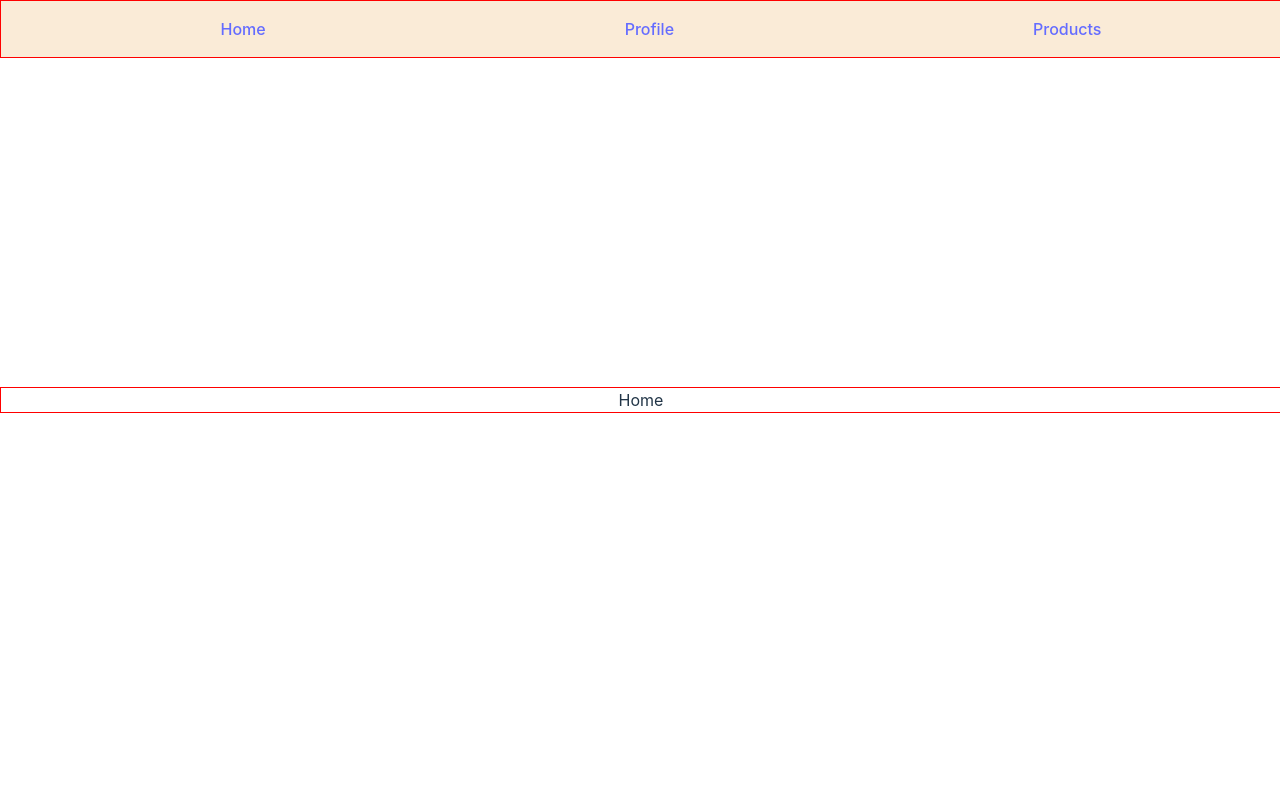
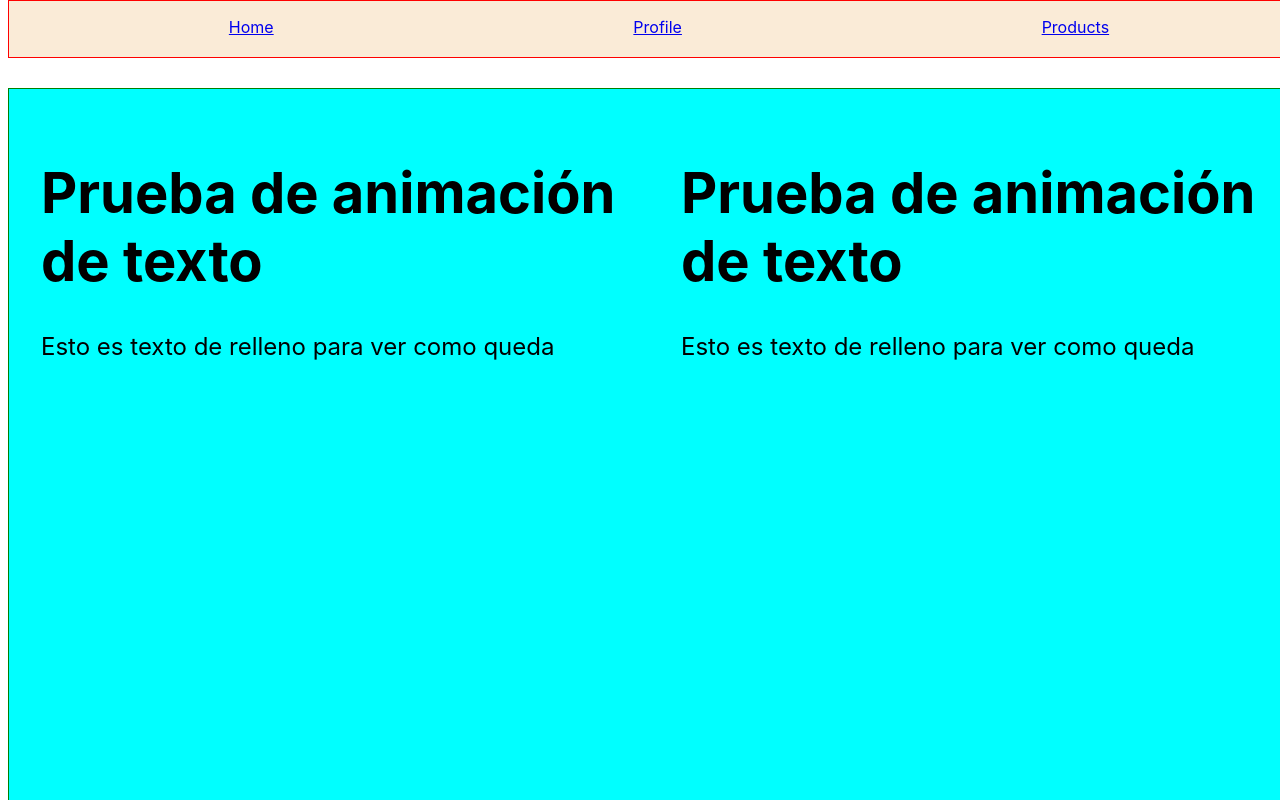
Before and after one commit to Juansa77/etwp, a React (Vite) app: page / in a window 1280 px wide. Shown: the top 800 px of the page. Built offline with nearby package versions, Linux system fonts and the light colour scheme.

Commit message:
added animated text dinamic component, added div separator component

```diff
--- a/src/App.css
+++ b/src/App.css
@@ -1,6 +1,7 @@
 .app{
   min-width: 100vw;
-  height: min-content;
-
-
+  min-height: 100vh;
+  display: flex;
+  flex-direction: column;
+  min-height: 90vh;
 }
--- /dev/null
+++ b/src/components/AnimatedText/AnimatedText.css
@@ -0,0 +1,23 @@
+.animated-text-container{
+    min-height: 60vh;
+    width: 50vw;
+    background-color: aqua;
+    display: flex;
+    overflow: hidden;
+
+}
+
+.animated-text{
+    padding: 4vh;
+
+  transform: translateX(-100%); /* Inicialmente fuera de la pantalla a la izquierda */
+  transition: transform 1.5s ease;
+
+}
+
+.animated-text>h1{
+  font-size: 7vh;
+}
+.animated-text>p{
+  font-size: 3vh;
+}
--- /dev/null
+++ b/src/components/AnimatedText/AnimatedText.jsx
@@ -0,0 +1,74 @@
+import { useEffect, useRef, useState } from "react";
+import "./AnimatedText.css";
+
+const AnimatedText = ({ direction }) => {
+  const [isVisible, setIsVisible] = useState(false);
+  const animatedTextRef = useRef(null);
+
+  //*------------ Función para verificar si el elemento es visible-----------------
+  const checkVisibility = () => {
+    //* Apuntamos al ref del texto que vamos a animar
+    const element = animatedTextRef.current;
+    if (!element) return;
+    //* usamos getBounding, que nos proporciona info del elemento y su posición relativa
+    const rect = element.getBoundingClientRect();
+    //* Calculamos el area visible, utilizamos el método adicional document por si no es compatible con el navegador
+    const windowHeight =
+      window.innerHeight || document.documentElement.clientHeight;
+
+    //* Comprueba si el elemento (rect) está en el área visible de la pantalla
+    const isVisible = rect.top <= windowHeight && rect.bottom >= 0;
+
+    setIsVisible(isVisible);
+  };
+
+  //*---UseEffect para añadir el listener al scroll-----
+  useEffect(() => {
+    const scrollHandler = () => {
+      checkVisibility();
+    };
+
+    // Agrega un event listener para detectar el scroll, aplicamos la función para comprobar visibilidad al scroll
+    window.addEventListener("scroll", scrollHandler);
+
+    //* Comprueba la visibilidad inicial
+    checkVisibility();
+
+    //* Limpia el event listener cuando el componente se desmonta
+    return () => {
+      window.removeEventListener("scroll", scrollHandler);
+    };
+  }, []);
+
+  //*----UseEffect para aplicar la clase en caso de que sea visible
+  useEffect(() => {
+    // Aplica la animación cuando el elemento es visible
+    if (isVisible) {
+      animatedTextRef.current.style.transform = "translateX(0)";
+    }
+  }, [isVisible]);
+
+  return (
+    <div className="animated-text-container">
+      <div
+        className={`animated-text ${isVisible ? "visible" : ""}`}
+        style={{
+          transform:
+            direction === "left"
+              ? "translateX(-100%)"
+              : direction === "right"
+              ? "translateX(100%)"
+              : direction === "up"
+              ? "translateY(50%)"
+              : "",
+        }}
+        ref={animatedTextRef}
+      >
+        <h1>Prueba de animación de texto</h1>
+        <p>Esto es texto de relleno para ver como queda</p>
+      </div>
+    </div>
+  );
+};
+
+export default AnimatedText;
--- /dev/null
+++ b/src/components/DivSeparator/DivSeparator.css
@@ -0,0 +1,7 @@
+.div-separator{
+    min-height: 90vh;
+    min-height: 90vh;
+    width: 100vw;
+    display: flex;
+    border: 1px solid green;
+}
--- /dev/null
+++ b/src/components/DivSeparator/DivSeparator.jsx
@@ -0,0 +1,9 @@
+import "./DivSeparator.css"
+
+const DivSeparator = ({children}) => {
+  return (
+    <div className="div-separator">{children}</div>
+  )
+}
+
+export default DivSeparator
--- a/src/components/NavBar/NavBar.css
+++ b/src/components/NavBar/NavBar.css
@@ -1,6 +1,8 @@
 .navigation {
-  min-width: 100vw;
-  max-height: 10vh;
+  max-width: 100vw;
+  min-width:100vw ;
+  min-height: 7vh;
+  max-height: 7vh;
   background-color: antiquewhite;
   border: 1px solid red;
   position: fixed;
--- a/src/index.css
+++ b/src/index.css
@@ -1,69 +1,4 @@
 :root {
   font-family: Inter, system-ui, Avenir, Helvetica, Arial, sans-serif;
-  line-height: 1.5;
-  font-weight: 400;
-
-  color-scheme: light dark;
-  color: rgba(255, 255, 255, 0.87);
-  background-color: #242424;
-
-  font-synthesis: none;
-  text-rendering: optimizeLegibility;
-  -webkit-font-smoothing: antialiased;
-  -moz-osx-font-smoothing: grayscale;
-  -webkit-text-size-adjust: 100%;
-}
-
-a {
-  font-weight: 500;
-  color: #646cff;
-  text-decoration: inherit;
-}
-a:hover {
-  color: #535bf2;
-}
-
-body {
-  margin: 0;
-  display: flex;
-  place-items: center;
-  min-width: 320px;
   min-height: 100vh;
 }
-
-h1 {
-  font-size: 3.2em;
-  line-height: 1.1;
-}
-
-button {
-  border-radius: 8px;
-  border: 1px solid transparent;
-  padding: 0.6em 1.2em;
-  font-size: 1em;
-  font-weight: 500;
-  font-family: inherit;
-  background-color: #1a1a1a;
-  cursor: pointer;
-  transition: border-color 0.25s;
-}
-button:hover {
-  border-color: #646cff;
-}
-button:focus,
-button:focus-visible {
-  outline: 4px auto -webkit-focus-ring-color;
-}
-
-@media (prefers-color-scheme: light) {
-  :root {
-    color: #213547;
-    background-color: #ffffff;
-  }
-  a:hover {
-    color: #747bff;
-  }
-  button {
-    background-color: #f9f9f9;
-  }
-}
--- a/src/pages/home/Home.css
+++ b/src/pages/home/Home.css
@@ -1,7 +1,9 @@
 .home{
     width: 100%;
-    border: 1px solid red;
-    height: min-content;
+
+    height: 100vh;
     display: flex;
-    justify-content: center;
+    flex-direction: column;
+    margin-top: 10vh;
+
 }
--- a/src/pages/home/Home.jsx
+++ b/src/pages/home/Home.jsx
@@ -1,9 +1,19 @@
 
 import "./Home.css"
+import AnimatedText from "../../components/AnimatedText/AnimatedText"
+import DivSeparator from "../../components/DivSeparator/DivSeparator"
 
 const Home = () => {
   return (
-    <div className="home">Home</div>
+    <div className="home">
+    <DivSeparator><AnimatedText direction={"left"}/><AnimatedText direction={"right"}/></DivSeparator>
+    <DivSeparator ><AnimatedText direction={"up"}/><AnimatedText direction={"right"}/></DivSeparator>
+    <DivSeparator><AnimatedText/></DivSeparator>
+    <DivSeparator><AnimatedText/></DivSeparator>
+    <DivSeparator><AnimatedText/></DivSeparator>
+
+
+    </div>
   )
 }
 
```
Also changed, not shown: src/components/AnimatedPic/AnimatedPic.jsx (added, +9 -0 lines), src/components/AnimatedPic/AnimatedPic.css (added).
